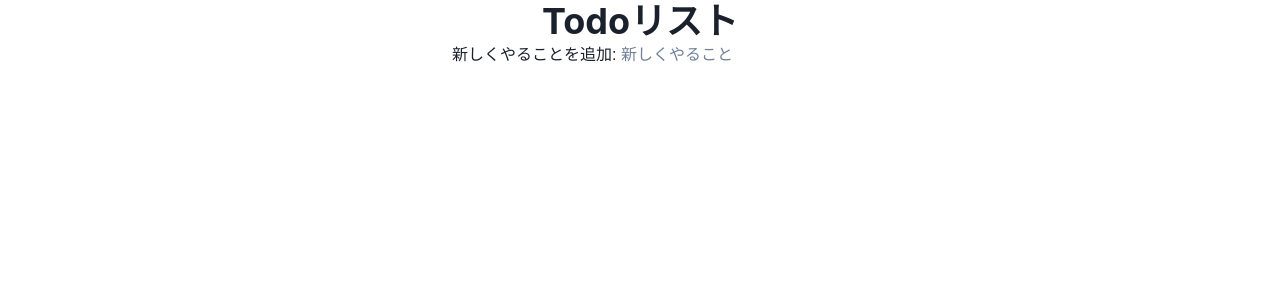
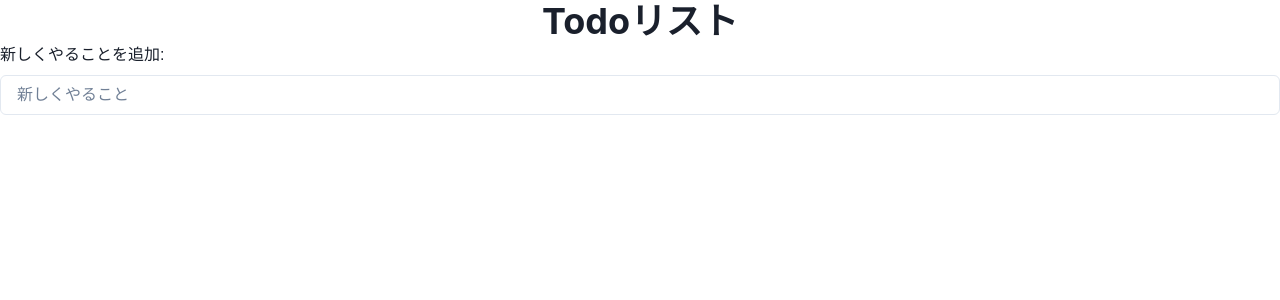
Before and after one commit to YOOOO1234/react-todo-app, a React (Create React App) app: page / in a window 1280 px wide. Shown: the top 300 px of the page. Built offline with nearby package versions, Linux system fonts and the light colour scheme.

Commit message:
added ui-components

```diff
--- a/src/components/AddTodoForm.jsx
+++ b/src/components/AddTodoForm.jsx
@@ -1,20 +1,20 @@
-import { Heading, Button } from '@chakra-ui/react'
+import { Heading,Input,FormControl,FormLabel,FormErrorMessage,FormHelperText, } from '@chakra-ui/react'
 export default function AddTodoForm({
   todo,
   onAddFormSubmit,
   onAddInputChange
 }) {
   return (
-    <form onSubmit={onAddFormSubmit}>
+    <FormControl onSubmit={onAddFormSubmit}>
       <Heading>Todoリスト</Heading>
-      <label htmlFor="todo">新しくやることを追加: </label>
-      <input
+      <FormLabel htmlFor="todo">新しくやることを追加: </FormLabel>
+      <Input
         name="todo"
         type="text"
         placeholder="新しくやること"
         value={todo}
         onChange={onAddInputChange}
       />
-    </form>
+    </FormControl>
   );
 }
--- a/src/components/EditForm.jsx
+++ b/src/components/EditForm.jsx
@@ -16,10 +16,10 @@ export default function EditForm({
         value={currentTodo.text}
         onChange={onEditInputChange}
       />
-      <Button type="submit" onClick={onEditFormSubmit}>
+      <Button colorScheme='green'type="submit" onClick={onEditFormSubmit}>
         更新
       </Button>
-      <Button onClick={() => setIsEditing(false)}>キャンセル</Button>
+      <Button colorScheme='red'onClick={() => setIsEditing(false)}>キャンセル</Button>
     </form>
   );
 }
--- a/src/components/TodoItem.jsx
+++ b/src/components/TodoItem.jsx
@@ -7,8 +7,8 @@ export default function TodoItem({
   return (
     <li key={todo.id}>
       {todo.text}
-      <Button onClick={() => onEditClick(todo)}>編集</Button>
-      <Button onClick={() => onDeleteClick(todo.id)}>削除</Button>
+      <Button colorScheme='blue' onClick={() => onEditClick(todo)}>編集</Button>
+      <Button colorScheme='red' onClick={() => onDeleteClick(todo.id)}>削除</Button>
     </li>
   );
 }
```
